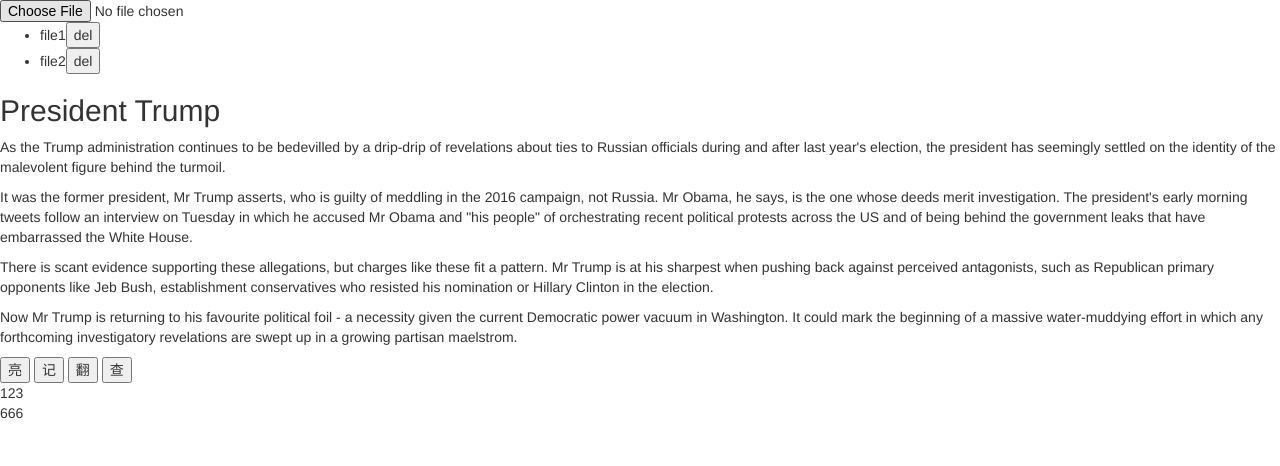
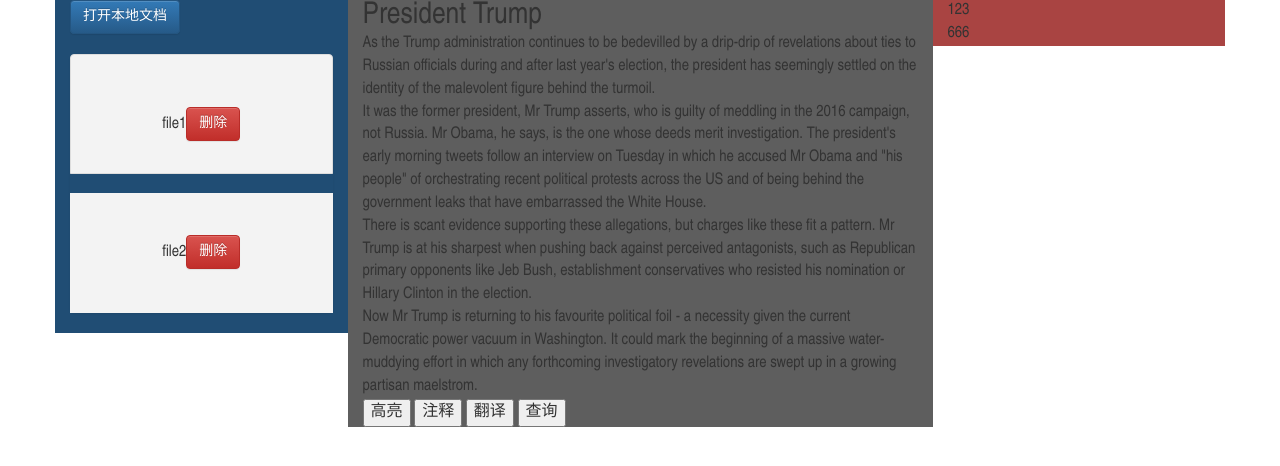
Before and after one commit to demongodYY/local-reader, a website: page index.html in a window 1280 px wide. Drawn offline with Linux system fonts and the light colour scheme.

Commit message:
大体布局，#2

```diff
--- a/index.html
+++ b/index.html
@@ -5,20 +5,24 @@
     <title>Local-Reader</title>
     <link href="bower_components/bootstrap/dist/css/bootstrap.min.css " rel="stylesheet" type="text/css"/>
     <link href="bower_components/bootstrap/dist/css/bootstrap-theme.min.css" rel="stylesheet" type="text/css"/>
+    <link rel="stylesheet" type="text/css" href="static/css/main.css"/>
     <script src="bower_components/jquery/dist/jquery.min.js"></script>
     <script src="bower_components/bootstrap/dist/js/bootstrap.min.js"></script>
 </head>
 <body>
-    <div class="div_catalog">
-        <input type="file" class="file_open">
+	<div class="container">
+	<div class="row">
+	    <div class="div_catalog col-md-3">
+	    	<label for="sfile" class="btn btn-primary">打开本地文档</label>
+	        <input type="file" class="file_open" id="sfile" />
 	        <div class="div_files">
-            <ul class="ul_files">
-                <li class="div_file1"><span>file1</span><button>del</button></li>
-                <li class="div_file2"><span>file2</span><button>del</button></li>
+	            <ul class="ul_files list-group">
+	                <li class="div_file1 list-group-item"><span>file1</span><button class="btn btn-danger">删除</button></li>
+	                <li class="div_file2"><span>file2</span><button class="btn btn-danger">删除</button></li>
 	            </ul>
 	        </div>
 	    </div>
-    <div class="div_content">
+	    <div class="div_content col-md-6">
 	        <div class="div_container">
 	            <h2>President Trump</h2>
 	            <p>As the Trump administration continues to be bedevilled by a drip-drip of revelations about ties to Russian officials during and after last year's election, the president has seemingly settled on the identity of the malevolent figure behind the turmoil.</p>
@@ -28,16 +32,17 @@
 	            <p>Now Mr Trump is returning to his favourite political foil - a necessity given the current Democratic power vacuum in Washington. It could mark the beginning of a massive water-muddying effort in which any forthcoming investigatory revelations are swept up in a growing partisan maelstrom.</p>
 	        </div>
 	        <div class="div_btns">
-            <button class="btn_highlight">亮</button>
-            <button class="btn_addnote">记</button>
-            <button class="btn_trans">翻</button>
-            <button class="btn_search">查</button>
+	            <button class="btn_highlight">高亮</button>
+	            <button class="btn_addnote">注释</button>
+	            <button class="btn_trans">翻译</button>
+	            <button class="btn_search">查询</button>
 	        </div>
 	    </div>
-    <div class="div_notes">
+	    <div class="div_notes col-md-3">
 	        <div class="note_id1">123</div>
 	        <div class="note_id2">666</div>
 	    </div>
-
+	</div>
+	</div>
 </body>
 </html>
--- a/static/css/main.css
+++ b/static/css/main.css
@@ -0,0 +1,46 @@
+/* CSS Document */
+			html, body, ul, li, ol, dl, dd, dt, p, h1, h2, h3, h4, h5, h6, form, fieldset, legend, img { margin:0; padding:0; }
+			img { border:none; }
+			img{display: block;}
+			ul, ol { list-style:none; }
+			body { font-size:16px ;font-family:"微软雅黑","宋体","Arial Narrow";background-color: #FFFFFF;}
+			a { color:#2f2f2f; text-decoration:none; }
+			.clearfix:before,.clearfix:after{
+				content: "";
+				display: table;
+			}
+			.clearfix:after{
+				clear: both;
+			}
+			.clearfix{
+				*zoom: 1;
+			}
+/*------common-------*/
+
+
+/*layout*/
+.div_catalog,.div_notes{
+}
+.div_catalog{
+	background-color: #204D74;
+}
+.div_notes{
+	background-color: #A94442;
+}
+.div_content{
+	background-color: #5E5E5E;
+
+}
+/*catalog*/
+.div_catalog input{
+ 	position:absolute;
+ 	clip:rect(0 0 0 0);
+}
+.div_catalog li{
+	width: 100%;
+	height: 120px;
+	margin-top: 20px;
+	background-color: #f3f3f3;
+	text-align: center;
+	line-height: 120px;
+}
```
Lines whose indentation alone changed are shown as unchanged.
